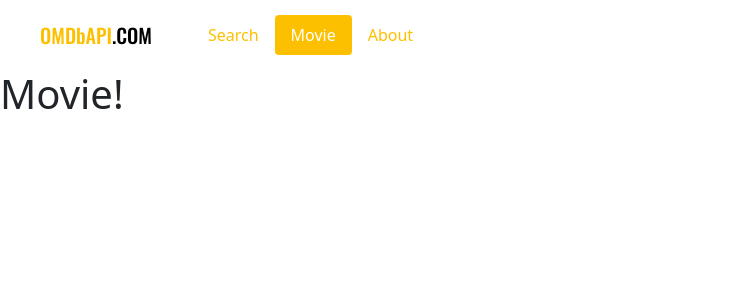
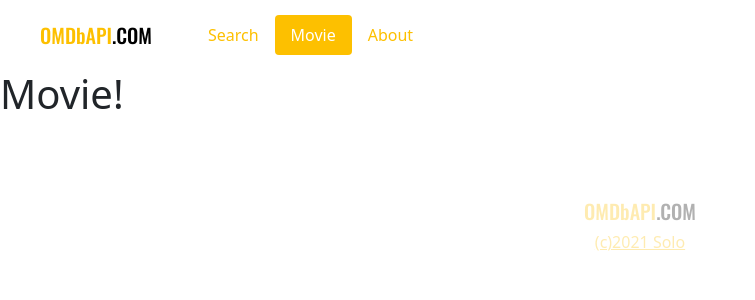
Before and after one commit to Innovanito/imdb-Ex-Error-message-done-, a Vue app: page /#/movie in a window 1280 px wide. Shown: the top 300 px of the page, without its empty margins (0-755 px from the left). Built offline with nearby package versions, Linux system fonts and the light colour scheme.

Commit message:
Second version updated Footer complited!

```diff
--- a/src/App.vue
+++ b/src/App.vue
@@ -1,13 +1,17 @@
 <template>
   <Header />
   <RouterView />
+  <Footer />
 </template>
 
 <script>
 import Header from '~/components/Header'
+import Footer from '~/components/Footer'
+
 export default {
   components: {
-    Header
+    Header,
+    Footer
   }
 }
 </script>
--- /dev/null
+++ b/src/components/Footer.vue
@@ -0,0 +1,32 @@
+<template>
+  <footer>
+    <Logo />
+    <a
+      href="https://github.com/Innovanito"
+      target="_blank">
+      (c){{ new Date().getFullYear() }} Solo
+    </a>
+  </footer>
+</template>
+
+
+<script>
+import Logo from '~/components/Logo'
+export default {
+  components: {
+    Logo
+  }
+}
+</script>
+
+<style lang="scss" scoped>
+footer {
+  padding:  70px 0;
+  text-align: center;
+  opacity: .3;
+  .logo {
+    display: block;
+    margin-bottom: 4px;
+  }
+}
+</style>
```
